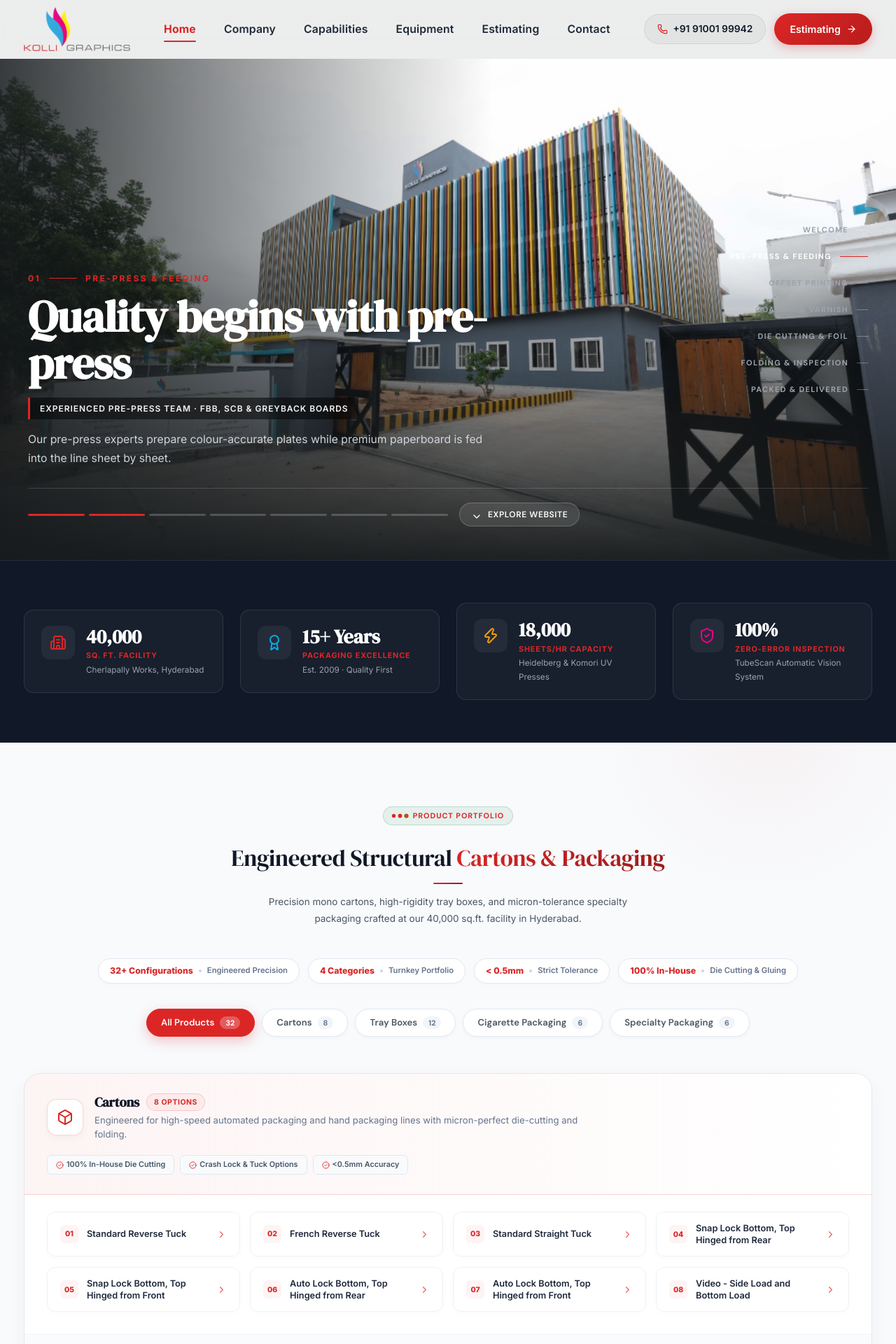
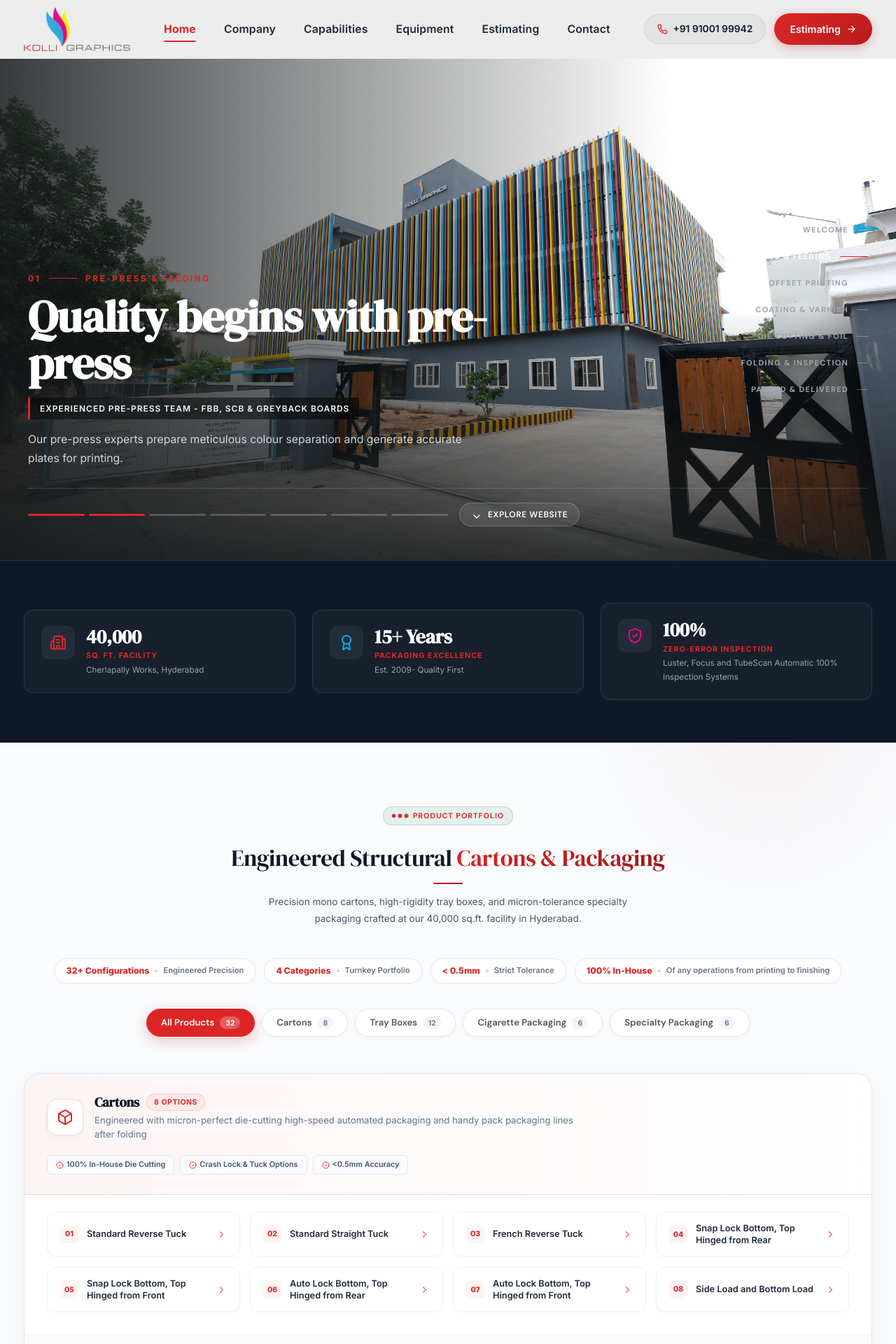
Before and after one commit to Abhivorn-Technologies/KOLLI_GRAPHICS, a React (Vite) app: page / in a window 1280 px wide. Shown: the top 1920 px of the page at 70% size. Built offline with nearby package versions, Linux system fonts and the light colour scheme.

Commit message:
Update website content, client feedback audit, and high-res hero image

```diff
--- a/src/components/hero/FactoryHero.tsx
+++ b/src/components/hero/FactoryHero.tsx
@@ -6,44 +6,44 @@
   {
     label: "Welcome",
     title: "Welcome to Kolli Graphics",
-    machine: "Hyderabad · Since 2009",
+    machine: "Hyderabad - Since 2009",
     copy: "We are a fully committed, service-oriented premier finishing company providing high-quality craftsmanship and service in a timely manner. We work tirelessly to meet your deadlines & deliver products that exceed customers' expectations. Our motto is Quality & Customer Service First.",
   },
   {
     label: "Pre-press & feeding",
     title: "Quality begins with pre-press",
-    machine: "Experienced pre-press team · FBB, SCB & Greyback boards",
-    copy: "Our pre-press experts prepare colour-accurate plates while premium paperboard is fed into the line sheet by sheet.",
+    machine: "Experienced pre-press team - FBB, SCB & Greyback boards",
+    copy: "Our pre-press experts prepare meticulous colour separation and generate accurate plates for printing.",
   },
   {
     label: "Offset printing",
-    title: "Colour, printed perfectly",
-    machine: "Heidelberg CD 102 5 XL · Komori Lithrone 40 6-colour + UV",
-    copy: "Offset printing with automatic colour sensing means there is zero chance of uneven colour.",
+    title: "Colours printed perfectly",
+    machine: "Heidelberg CD 102 5 XL - Komori Lithrone 40 6-colour + UV",
+    copy: "Offset printing with colour clarity and consistency printing.",
   },
   {
     label: "Coating & varnish",
     title: "A premium finish",
-    machine: "Online aqueous coater · Full UV",
-    copy: "Aqua, matt, satin, UV and textured UV varnishes protect every carton and help it stand out on the shelf.",
+    machine: "Online aqueous coater - Full UV coating",
+    copy: "Aqua, matt, satin, UV and textured UV varnishes protect every carton and help to embellished",
   },
   {
     label: "Die cutting & foil",
-    title: "Cut, creased & embellished",
-    machine: "BOBST die cutters · BOBST foil stamping",
+    title: "Cut, creased & embossing",
+    machine: "BOBST die cutters - BOBST foil stamping",
     copy: "Precision die cutting shapes every sheet into accurate carton blanks, then foil and embossing add luxury.",
   },
   {
     label: "Folding & inspection",
     title: "Folded, glued, verified",
-    machine: "BOBST Media folder-gluer · Online inspection system",
-    copy: "High-speed folding and gluing with cold and hot melt, with every carton checked by an online inspection system.",
+    machine: "DGM Media folder-gluer with - Online inspection system · Focus FS – SHARK 500 - offline inspection",
+    copy: "High-speed folding and gluing with cold and hot melt, with every carton checked by an online / offline inspection systems before finishing.",
   },
   {
     label: "Packed & delivered",
     title: "Ready to exceed expectations",
-    machine: "Handypack · ATS banding · Automatic box sealing",
-    copy: "Finished Kolli cartons are collected, banded and sealed, then delivered on time.",
+    machine: "Handypack to collate cartons and ATS banding for paper banding and Automatic box sealing",
+    copy: "Finished cartons are collected, banded and sealed, then delivered on time.",
   },
 ];
 
@@ -97,14 +97,7 @@
             <img
               src={heroBg}
               alt="Kolli Graphics Hyderabad facility"
-              style={{
-                position: "absolute",
-                inset: 0,
-                width: "100%",
-                height: "100%",
-                objectFit: "cover",
-                objectPosition: "center",
-              }}
+              className="factory-hero-img"
             />
           </div>
           <div className="factory-vignette" />
@@ -148,7 +141,7 @@
                     Welcome to <span className="factory-title-highlight">Kolli</span> Graphics
                   </h1>
                   <p className="factory-hero-copy">{current.copy}</p>
-                  <p className="factory-founders">Ranga Reddy Kolli · Parasurami Reddy Kolli — Founders</p>
+                  <p className="factory-founders">Ranga Reddy Kolli - Parasurami Reddy Kolli — Founders</p>
                 </>
               ) : (
                 <>
--- a/src/components/sections/CompanySection.tsx
+++ b/src/components/sections/CompanySection.tsx
@@ -285,7 +285,7 @@
               <div>
                 <div style={{ fontSize: '0.68rem', color: '#6b7280', fontWeight: 700 }}>MOTTO</div>
                 <div style={{ fontSize: '0.85rem', fontWeight: 800, color: '#111827' }}>
-                  Quality &amp; Customer First
+                  Customer Service &amp; Quality First
                 </div>
               </div>
             </div>
@@ -345,7 +345,7 @@
                 Graphics is founded in{' '}
                 <strong style={{ color: '#111827', fontWeight: 700 }}>2009</strong> with a motive of{' '}
                 <strong style={{ color: '#dc2626', fontWeight: 700 }}>
-                  &ldquo;Quality &amp; Customer First&rdquo;
+                  &ldquo;Customer Service &amp; Quality First&rdquo;
                 </strong>
                 .
               </P>
--- a/src/components/sections/ContactSection.tsx
+++ b/src/components/sections/ContactSection.tsx
@@ -140,7 +140,7 @@
                   </div>
                   <div>
                     <h3 style={{ fontSize: '1.25rem', color: '#111827' }}>
-                      Works: - with Google MAP
+                      Works Facility
                     </h3>
                     <span style={{ fontSize: '0.78rem', color: '#6b7280' }}>
                       Manufacturing &amp; Secured Storage Facility
@@ -157,11 +157,7 @@
                     marginBottom: '20px',
                   }}
                 >
-                  {COMPANY_INFO.worksFacility.address}
-                  <br />
-                  {COMPANY_INFO.worksFacility.area}
-                  <br />
-                  Cheralapally
+                  {COMPANY_INFO.worksFacility.address}, {COMPANY_INFO.worksFacility.area}
                   <br />
                   {COMPANY_INFO.worksFacility.city} – {COMPANY_INFO.worksFacility.pincode}
                 </p>
--- a/src/components/sections/EstimatingSection.tsx
+++ b/src/components/sections/EstimatingSection.tsx
@@ -138,7 +138,7 @@
             badge="Direct Estimating"
             badgeVariant="cyan"
             title="Request a Custom"
-            titleHighlight="Carton & Print Estimate"
+            titleHighlight="Custom Packaging Estimate"
             subtitle="Provide your packaging specifications below and our executive team will revert back to you within one business working day."
           />
         </ScrollReveal>
--- a/src/components/sections/HomeMetricsBanner.tsx
+++ b/src/components/sections/HomeMetricsBanner.tsx
@@ -1,6 +1,6 @@
 import React from 'react'
 import { motion } from 'framer-motion'
-import { Building2, Award, Zap, ShieldCheck } from 'lucide-react'
+import { Building2, Award, ShieldCheck } from 'lucide-react'
 import { InteractiveTiltCard } from '../common/InteractiveTiltCard'
 
 export const HomeMetricsBanner: React.FC = () => {
@@ -17,21 +17,14 @@
       glowColor: 'rgba(0, 174, 239, 0.25)',
       value: '15+ Years',
       label: 'PACKAGING EXCELLENCE',
-      sub: 'Est. 2009 · Quality First',
-    },
-    {
-      icon: <Zap size={24} style={{ color: '#f59e0b' }} />,
-      glowColor: 'rgba(245, 158, 11, 0.25)',
-      value: '18,000',
-      label: 'SHEETS/HR CAPACITY',
-      sub: 'Heidelberg & Komori UV Presses',
+      sub: 'Est. 2009- Quality First',
     },
     {
       icon: <ShieldCheck size={24} style={{ color: '#ec008c' }} />,
       glowColor: 'rgba(236, 0, 140, 0.25)',
       value: '100%',
       label: 'ZERO-ERROR INSPECTION',
-      sub: 'TubeScan Automatic Vision System',
+      sub: 'Luster, Focus and TubeScan Automatic 100% Inspection Systems',
     },
   ]
 
--- a/src/components/sections/HomeTrustBanner.tsx
+++ b/src/components/sections/HomeTrustBanner.tsx
@@ -74,7 +74,7 @@
                 marginBottom: 20,
               }}
             >
-              "Quality & Customer Service <span style={{ color: '#dc2626' }}>First</span>"
+              "Customer Service & Quality <span style={{ color: '#dc2626' }}>First</span>"
             </h2>
 
             <p style={{ fontSize: '1rem', color: '#d1d5db', lineHeight: 1.7, marginBottom: 28 }}>
@@ -121,7 +121,7 @@
                     textDecoration: 'none',
                   }}
                 >
-                  <span>Contact Corporate Office</span>
+                  <span>Contact</span>
                   <ArrowRight size={16} />
                 </Link>
               </motion.div>
--- a/src/components/sections/ProductsSection.tsx
+++ b/src/components/sections/ProductsSection.tsx
@@ -230,7 +230,7 @@
               { label: '32+ Configurations', highlight: 'Engineered Precision' },
               { label: '4 Categories', highlight: 'Turnkey Portfolio' },
               { label: '< 0.5mm', highlight: 'Strict Tolerance' },
-              { label: '100% In-House', highlight: 'Die Cutting & Gluing' },
+              { label: '100% In-House', highlight: 'Of any operations from printing to finishing' },
             ].map((stat) => (
               <div
                 key={stat.label}
--- a/src/data/company.ts
+++ b/src/data/company.ts
@@ -41,8 +41,8 @@
   shortName: 'Kolli Graphics',
   tagline: 'Premier Printing, Packaging & Label Craftsmanship',
   mission:
-    'We are full committed service oriented premier finishing company to provide high quality craftsmanship and service in the timely manner. We stand by this and work tirelessly to stand above our competitors to ensure that we meet your deadlines & deliver products that exceed customers’ expectations.',
-  motto: 'Quality & Customer First',
+    'We are a full committed service oriented premier finishing company to provide high quality craftsmanship and service in the timely manner. We stand by this and work tirelessly to stand above our competitors to ensure that we meet your deadlines & deliver products that exceed customers’ expectations.',
+  motto: 'Customer Service & Quality First',
   culture: 'Service & Quality First — openness, responsiveness, integrity, and respect.',
   foundedYear: 2009,
   yearsOfExcellence: 15,
@@ -80,14 +80,14 @@
     role: 'CEO & Founder',
     department: 'executive',
     bio: 'Founder and visionary behind Kolli Graphics Private Limited since 2009, steering continuous investment in world-class printing and finishing technologies.',
-    focus: 'Strategic Leadership & Customer Partnerships',
+    focus: 'Strategic Leadership, Expansions & Plant Automation',
   },
   {
     name: 'Parasurami Reddy Kolli',
     role: 'COO & Co-Founder',
     department: 'executive',
     bio: 'Oversees operational excellence, plant management, automated production lines, and adherence to strict quality control standards.',
-    focus: 'Operations, Plant Automation & Production Delivery',
+    focus: 'Customer Partnerships Operations, & Product Delivery',
   },
 ]
 
--- a/src/data/processes.ts
+++ b/src/data/processes.ts
@@ -110,7 +110,7 @@
     effect:
       'Deep glass-like gloss reflection or selective matte contrast that repels scratches and finger oils.',
     technicalDetails:
-      'Polymer resins cured instantly beneath intense UV ultraviolet radiationlamps.',
+      'Polymer resins cured instantly beneath intense UV radiationlamps executed in Heidelberg, Komori & Omet.',
     visualCue: 'gloss-sweep',
     features: [
       'Flood Coat (full sheet coverage)',
--- a/src/data/products.ts
+++ b/src/data/products.ts
@@ -196,16 +196,16 @@
     title: 'Cartons',
     subtitle: 'Specialty Mono & Folding Cartons',
     description:
-      'Engineered for high-speed automated packaging and hand packaging lines with micron-perfect die-cutting and folding.',
+      'Engineered with micron-perfect die-cutting high-speed automated packaging and handy pack packaging lines after folding',
     items: [
       'Standard Reverse Tuck',
+      'Standard Straight Tuck',
       'French Reverse Tuck',
-      'Standard Straight Tuck',
       'Snap Lock Bottom, Top Hinged from Rear',
       'Snap Lock Bottom, Top Hinged from Front',
       'Auto Lock Bottom, Top Hinged from Rear',
       'Auto Lock Bottom, Top Hinged from Front',
-      'Video - Side Load and Bottom Load',
+      'Side Load and Bottom Load',
     ],
   },
   {
@@ -213,13 +213,13 @@
     title: 'Tray Boxes',
     subtitle: 'Structural & Rolled Wall Trays',
     description:
-      'Rigid, double-walled, and corner-glued tray configurations designed for confectionery, retail display, and luxury presentation.',
+      'Double-walled, and corner-glued tray configurations designed for confectionery, retail display, and luxury presentation.',
     items: [
       'Four Corner Glued Trays',
       'Six Corner Integrated Boxes',
       'Single Sidewall Trays',
       'Double End Wall Boxes',
-      'Double Sidewall Rigid Boxes',
+      'Double Sidewall Boxes',
       'Double Glued Sidewall Trays',
       'Roll Two Sides',
       'Roll Two Sides, Tuck Top',
@@ -299,7 +299,7 @@
     phase: 'AUTOMATED FOLDING',
     title: 'High-Speed Pasting & Gluing',
     description:
-      'BOBST Domino, BOBST Media, and DGM folder-gluers run cold and hot-melt gluing with online inspection and HandyPack automated packing.',
+      'BOBST Domino, BOBST Media, and DGM folder-gluers run cold and hot-melt gluing with online inspection, Focus offline inspection and HandyPack automated packing.',
     icon: 'Box',
   },
   {
--- a/src/styles/factory-hero.css
+++ b/src/styles/factory-hero.css
@@ -28,14 +28,23 @@
   z-index: 1;
 }
 
+.factory-hero-img {
+  position: absolute;
+  inset: 0;
+  width: 100%;
+  height: 100%;
+  object-fit: cover;
+  object-position: center 30%;
+}
+
 .factory-vignette {
   position: absolute;
   inset: 0;
   pointer-events: none;
   z-index: 2;
   background:
-    linear-gradient(90deg, rgba(21, 25, 27, 0.9) 0%, rgba(21, 25, 27, 0.4) 50%, transparent 100%),
-    linear-gradient(0deg, rgba(21, 25, 27, 0.95) 0%, transparent 60%);
+    linear-gradient(90deg, rgba(21, 25, 27, 0.85) 0%, rgba(21, 25, 27, 0.35) 45%, transparent 75%),
+    linear-gradient(0deg, rgba(21, 25, 27, 0.85) 0%, transparent 50%);
 }
 
 /* Stage Nav Right Side */
--- a/src/styles/index.css
+++ b/src/styles/index.css
@@ -324,8 +324,3 @@
 .animate-progress {
   animation: progress 6.5s linear both;
 }
-
-.factory-vignette {
-  background: linear-gradient(90deg, rgba(21, 25, 27, 0.85) 0%, transparent 55%),
-              linear-gradient(0deg, rgba(21, 25, 27, 0.95) 0%, transparent 62%);
-}
```
Also changed, not shown: src/assets/images/facility-entrance.jpg.
